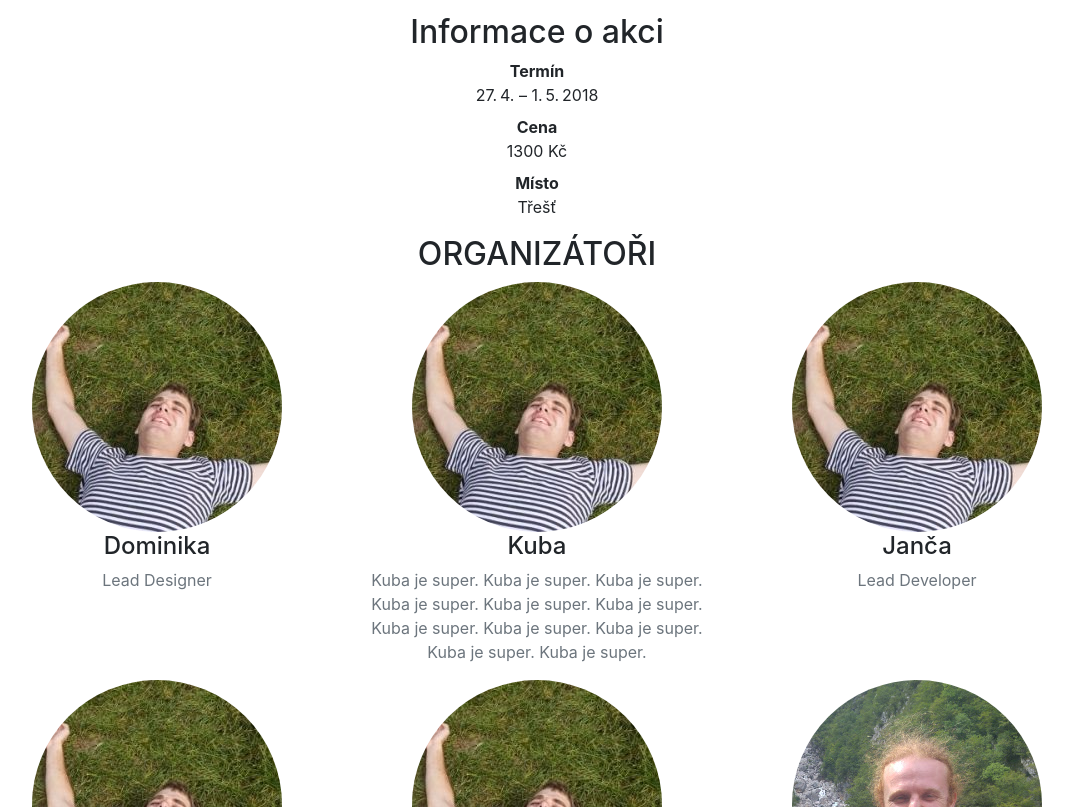
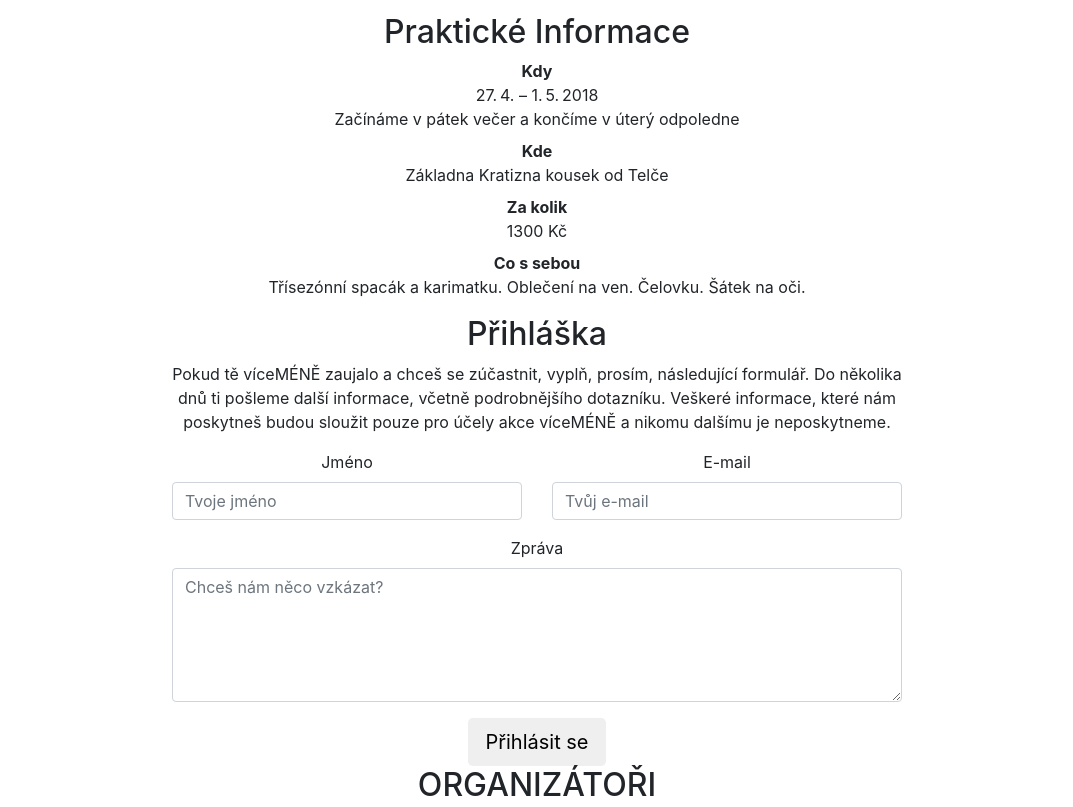
Before and after one commit to tomvej/viceMENE, a website with bundled scripts: page index.html in a window 1280 px wide. Shown: the part 454-1261 px from the top of the page, without its empty margins (103-1176 px from the left). Built offline with nearby package versions, Linux system fonts and the light colour scheme; files whose address does not match are found by name.

Commit message:
updatovaný text

```diff
--- a/index.html
+++ b/index.html
@@ -8,7 +8,7 @@
     <meta name="description" content="">
     <meta name="author" content="">
 
-    <title>víceMÉNĚ</title>
+    <title>víceMÉNĚ - zážitková akce o kontrastu jednoduchosti a zahlcení</title>
 
     <!-- Bootstrap core CSS -->
     <link href="vendor/bootstrap/css/bootstrap.min.css" rel="stylesheet">
@@ -36,10 +36,13 @@
         <div class="collapse navbar-collapse" id="navbarResponsive">
           <ul class="navbar-nav ml-auto">
             <li class="nav-item">
-              <a class="nav-link js-scroll-trigger" href="#uvod">Úvod</a>
+              <a class="nav-link js-scroll-trigger" href="#uvod">O akci</a>
             </li>
             <li class="nav-item">
               <a class="nav-link js-scroll-trigger" href="#informace">Informace</a>
+            </li>
+            <li class="nav-item">
+              <a class="nav-link js-scroll-trigger" href="#prihlaska">Přihláška</a>
             </li>
             <li class="nav-item">
               <a class="nav-link js-scroll-trigger" href="#tym">Tým</a>
@@ -52,7 +55,7 @@
       </div>
     </nav>
 
-    <!-- Intro Header -->
+    <!-- Intro -->
     <header class="masthead">
       <div class="intro-body">
         <div class="container">
@@ -60,7 +63,7 @@
             <div class="col-lg-8 mx-auto">
               <h1 class="brand-heading">víceMÉNĚ</h1>
               <h2>27.&thinsp;4. &ndash; 1.&thinsp;5.&thinsp;2018</h2>
-              <p class="intro-text">Zážitková akce o kontrastu jednoduchosti a zahlcení.</p>
+              <p class="intro-text">Zážitková akce o kontrastu jednoduchosti a zahlcení</p>
               <a href="#uvod" class="btn btn-circle js-scroll-trigger">
                 <i class="fa fa-angle-double-down animated"></i>
               </a>
@@ -70,12 +73,12 @@
       </div>
     </header>
 
-    <!-- About Section -->
+    <!-- Úvod -->
     <section id="uvod" class="content-section text-center">
       <div class="container">
         <div class="row">
           <div class="col-lg-8 mx-auto">
-            <h2>Úvod</h2>
+            <h2>O akci</h2>
             <p><i>Nedokážu se na chvíli zastavit. Každý den se stresuju z toho, co bude zítra. Co mi to dává? Chci takhle žít?</i></p>
             <p>Dnešní svět je neobyčejně složitý. Máme práci, koníčky, přátele, partnery. Snažíme se všechno stihnout, plánujeme na měsíce dopředu, pořád se za něčím ženeme. A pak se ptáme, jestli je to opravdu to, co chceme.</p>
             <p>víceMÉNĚ ti dá příležitost na chvíli se zastavit. Vnímat přírodu kolem sebe. Objevit krásu v jednoduchých věcech a zažít si jednoduchou radost. A možná si zodpovědět na svoje otázky. Třeba si ověříš, že, to jak žiješ, ti vyhovuje. A nebo zjistíš, že potřebuješ změnu.</p>
@@ -84,24 +87,63 @@
       </div>
     </section>
 
-    <!-- Download Section -->
+    <!-- Informace -->
     <section id="informace" class="download-section content-section text-center">
       <div class="container">
-        <div class="col-lg-8 mx-auto">
-          <h2>Informace o akci</h2>
-          <dl>
-            <dt>Termín</dt>
-            <dd>27.&thinsp;4. &ndash; 1.&thinsp;5.&thinsp;2018</dd>
-            <dt>Cena</dt>
-            <dd>1300 Kč</dd>
-            <dt>Místo</dt>
-            <dd>Třešť</dd>
-          </dl>
+        <div class="row">
+          <div class="col-lg-8 mx-auto">
+            <h2>Praktické Informace</h2>
+            <dl>
+              <dt>Kdy</dt>
+              <dd>27.&thinsp;4. &ndash; 1.&thinsp;5.&thinsp;2018<br>Začínáme v pátek večer a končíme v úterý odpoledne</dd>
+              <dt>Kde</dt>
+              <dd>Základna Kratizna kousek od Telče</dd>
+              <dt>Za kolik</dt>
+              <dd>1300 Kč</dd>
+              <dt>Co s sebou</dt>
+              <dd>Třísezónní spacák a karimatku. Oblečení na ven. Čelovku. Šátek na oči.</dd>
+            </dl>
+          </div>
         </div>
       </div>
     </section>
 
-    <!-- Team -->
+    <!-- Přihláška -->
+    <section id="prihlaska" class="content-section text-center">
+      <div class="container">
+        <div class="row">
+          <div class="col-lg-8 mx-auto">
+            <h2>Přihláška</h2>
+            <p>Pokud tě víceMÉNĚ zaujalo a chceš se zúčastnit, vyplň, prosím, následující formulář. Do několika dnů ti pošleme další informace,
+              včetně podrobnějšího dotazníku. Veškeré informace, které nám poskytneš budou sloužit pouze pro účely akce víceMÉNĚ a nikomu dalšímu je neposkytneme.</p>
+             <!-- Pokud se změní text, je fajn změnit text při vyplnení formuláře (přes google forms, settings) -->
+            <form action="https://docs.google.com/forms/d/e/1FAIpQLScNF9eDIe7EjWnaYJYhxwWbSfSqe2aJokONIwlrVnr2rKeWmA/formResponse" method="post" target="_self">
+              <div class="row">
+                <div class="col-md-6">
+                  <div class="form-group">
+                    <label for="jmeno">Jméno</label>
+                    <input type="text" id="jmeno" name="entry.723211868" class="form-control" placeholder="Tvoje jméno" required>
+                  </div>
+                </div>
+                <div class="col-md-6">
+                  <div class="form-group">
+                    <label for="emailAddress">E-mail</label>
+                    <input type="email" id="emailAddress" name="emailAddress" class="form-control" placeholder="Tvůj e-mail" required>
+                  </div>
+                </div>
+              </div>
+              <div class="form-group">
+                <label for="zprava">Zpráva</label>
+                <textarea id="zprava" class="form-control" name="entry.1987355730" placeholder="Chceš nám něco vzkázat?" rows="5"></textarea>
+              </div>
+              <button type="submit" class="btn btn-default btn-lg">Přihlásit se</button>
+            </form>
+          </div>
+        </div>
+      </div>
+    </section>
+
+    <!-- Tým -->
     <section class="content-section text-center" id="tym">
       <div class="container">
         <div class="row">
@@ -156,7 +198,7 @@
         </div>
         <div class="row">
           <div class="col-lg-8 mx-auto text-center">
-            <p class="large text-muted">Akce je pořádána pod záštitou Instruktorů Brno.</p>
+            <p class="large text-muted">Akce je pořádána pod záštitou <a href="http://www.instruktori.cz">Instruktorů Brno</a>.</p>
           </div>
         </div>
       </div>
```
